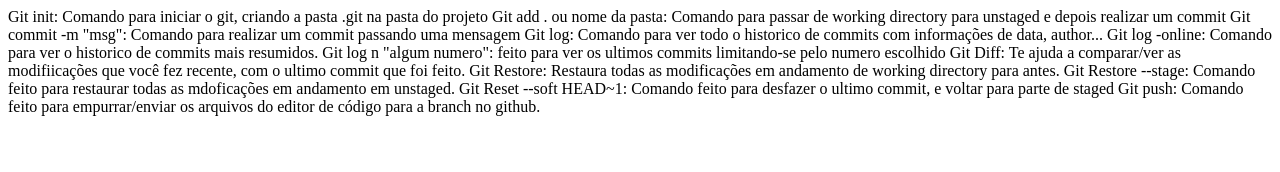
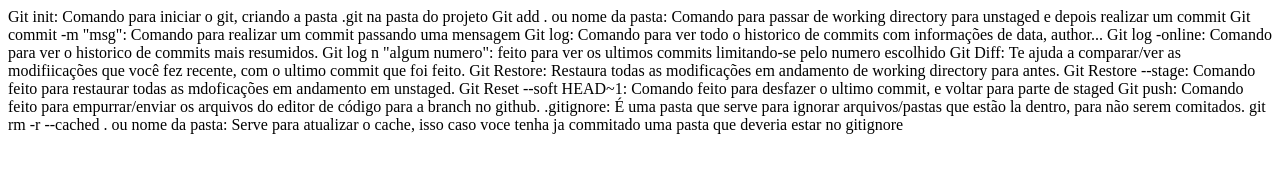
Before and after one commit to luisrca-tech/aula_github, a plain HTML site: page github/index.html in a window 1280 px wide. Drawn offline with Linux system fonts and the light colour scheme.

Commit message:
index att gitignore

```diff
--- a/github/index.html
+++ b/github/index.html
@@ -46,5 +46,13 @@
     Git push:
     Comando feito para empurrar/enviar os arquivos do editor de código para a branch no github.
   </span>
+  <span>
+    .gitignore:
+     É uma pasta que serve para ignorar arquivos/pastas que estão la dentro, para não serem
+     comitados.
+     git rm -r --cached . ou nome da pasta:
+      Serve para atualizar o cache, isso caso voce tenha ja commitado uma pasta que
+      deveria estar no gitignore
+  </span>
 </body>
 </html>
```
